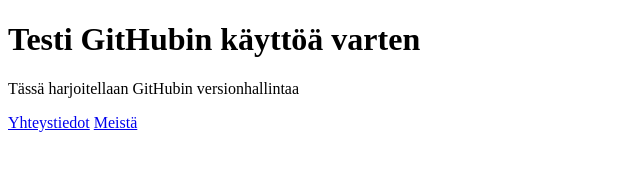
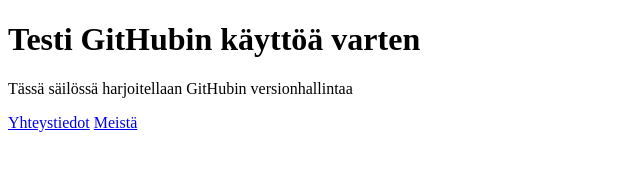
Before and after one commit to kisuski/testi, a plain HTML site: page index.html in a window 1280 px wide. Shown: the full height of the page, 0-640 px from the left. Drawn offline with Linux system fonts and the light colour scheme.

Commit message:
Update first paragraph

```diff
--- a/index.html
+++ b/index.html
@@ -5,7 +5,7 @@
 </head>
 <body>
 <h1>Testi GitHubin käyttöä varten</h1>
-<p>Tässä harjoitellaan GitHubin versionhallintaa</p>
+<p>Tässä säilössä harjoitellaan GitHubin versionhallintaa</p>
 <a href="./yhteystiedot.html">Yhteystiedot</a>
  <a href="./meista.html">Meistä</a>
 </body>
```
